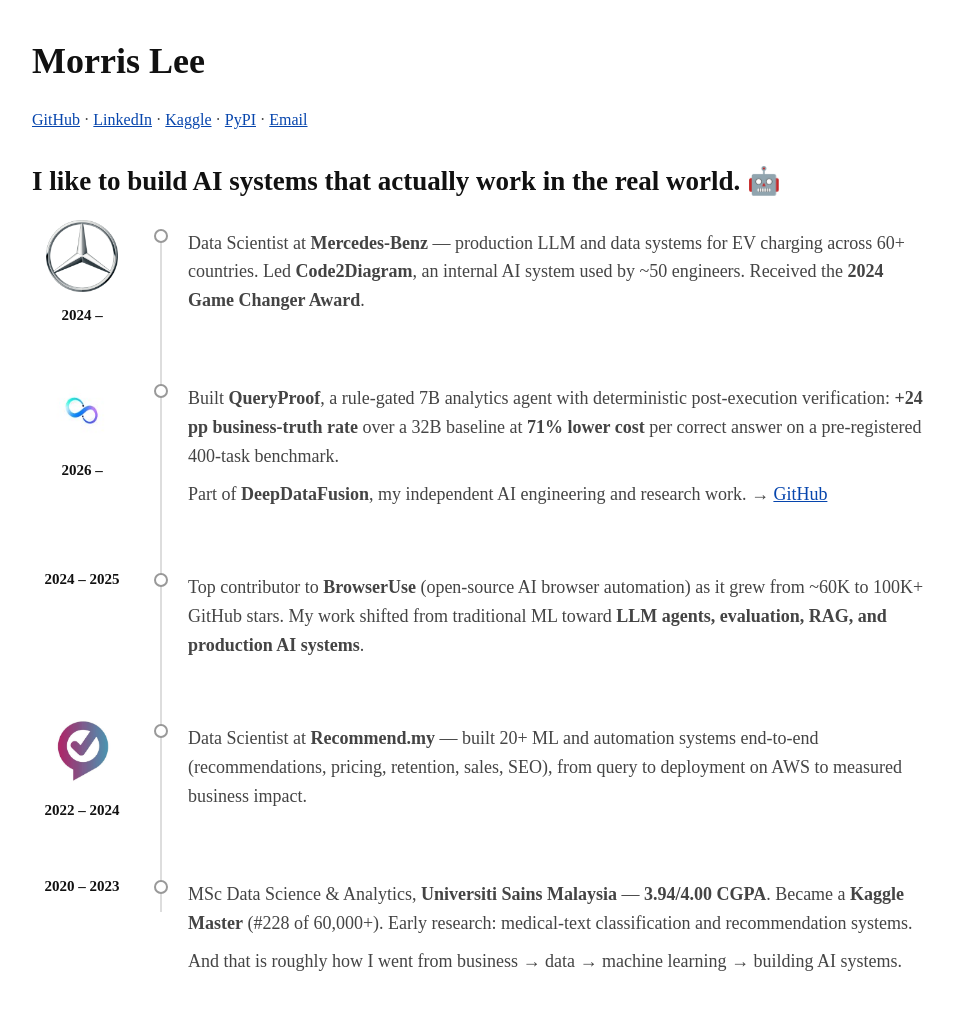
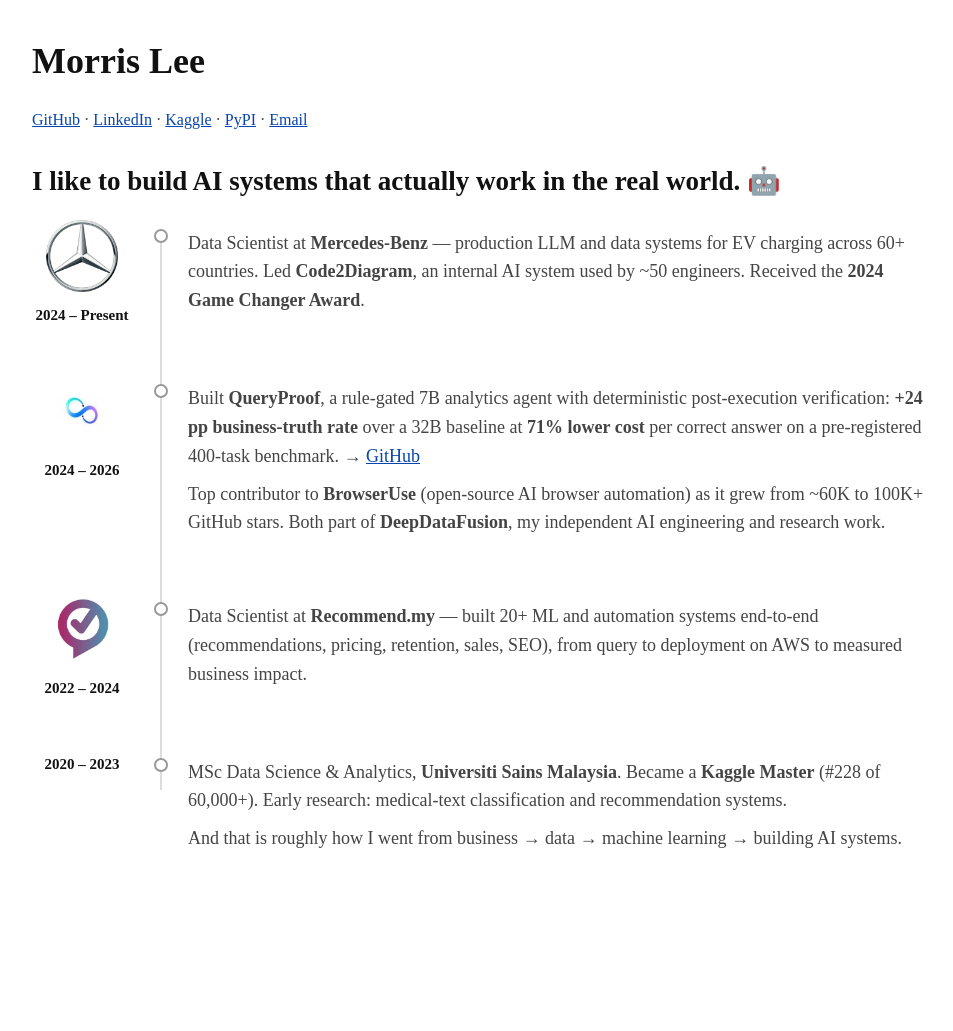
Before and after one commit to k-w-lee/morrislee-portfolio, a Flask app: page / in a window 1280 px wide. Shown: the whole page, without its empty margins (158-1111 px from the left). After the commit the page ends 848 px from the top, so only its background shows below. Run offline with Flask 3, Linux system fonts and the light colour scheme.

Commit message:
Merge BrowserUse into DeepDataFusion timeline entry (2024-2026)
Standalone BrowserUse entry removed; contribution now sits alongside
QueryProof under DeepDataFusion independent work.

```diff
--- a/templates/index.html
+++ b/templates/index.html
@@ -110,7 +110,7 @@
   <div class="entry">
     <div class="entry-side">
       <img class="entry-logo" src="{{ url_for('static', filename='logos/mercedes.png') }}" alt="Mercedes-Benz logo">
-      <span class="year">2024 –</span>
+      <span class="year">2024 – Present</span>
     </div>
     <div class="entry-body">
       <p>Data Scientist at <strong>Mercedes-Benz</strong> — production LLM and data systems for EV charging across 60+ countries. Led <strong>Code2Diagram</strong>, an internal AI system used by ~50 engineers. Received the <strong>2024 Game Changer Award</strong>.</p>
@@ -120,20 +120,11 @@
   <div class="entry">
     <div class="entry-side">
       <img class="entry-logo" src="{{ url_for('static', filename='logos/deepdatafusion.jpeg') }}" alt="DeepDataFusion logo">
-      <span class="year">2026 –</span>
+      <span class="year">2024 – 2026</span>
     </div>
     <div class="entry-body">
-      <p>Built <strong>QueryProof</strong>, a rule-gated 7B analytics agent with deterministic post-execution verification: <strong>+24 pp business-truth rate</strong> over a 32B baseline at <strong>71% lower cost</strong> per correct answer on a pre-registered 400-task benchmark.</p>
-      <p>Part of <strong>DeepDataFusion</strong>, my independent AI engineering and research work. → <a href="https://github.com/k-w-lee/query_proof">GitHub</a></p>
-    </div>
-  </div>
-
-  <div class="entry">
-    <div class="entry-side">
-      <span class="year">2024 – 2025</span>
-    </div>
-    <div class="entry-body">
-      <p>Top contributor to <strong>BrowserUse</strong> (open-source AI browser automation) as it grew from ~60K to 100K+ GitHub stars. My work shifted from traditional ML toward <strong>LLM agents, evaluation, RAG, and production AI systems</strong>.</p>
+      <p>Built <strong>QueryProof</strong>, a rule-gated 7B analytics agent with deterministic post-execution verification: <strong>+24 pp business-truth rate</strong> over a 32B baseline at <strong>71% lower cost</strong> per correct answer on a pre-registered 400-task benchmark. → <a href="https://github.com/k-w-lee/query_proof">GitHub</a></p>
+      <p>Top contributor to <strong>BrowserUse</strong> (open-source AI browser automation) as it grew from ~60K to 100K+ GitHub stars. Both part of <strong>DeepDataFusion</strong>, my independent AI engineering and research work.</p>
     </div>
   </div>
 
@@ -152,7 +143,7 @@
       <span class="year">2020 – 2023</span>
     </div>
     <div class="entry-body">
-      <p>MSc Data Science &amp; Analytics, <strong>Universiti Sains Malaysia</strong> — <strong>3.94/4.00 CGPA</strong>. Became a <strong>Kaggle Master</strong> (#228 of 60,000+). Early research: medical-text classification and recommendation systems.</p>
+      <p>MSc Data Science &amp; Analytics, <strong>Universiti Sains Malaysia</strong>. Became a <strong>Kaggle Master</strong> (#228 of 60,000+). Early research: medical-text classification and recommendation systems.</p>
       <p>And that is roughly how I went from business → data → machine learning → building AI systems.</p>
     </div>
   </div>
```
Also changed, not shown: media/logos/kaggle.png (added).
